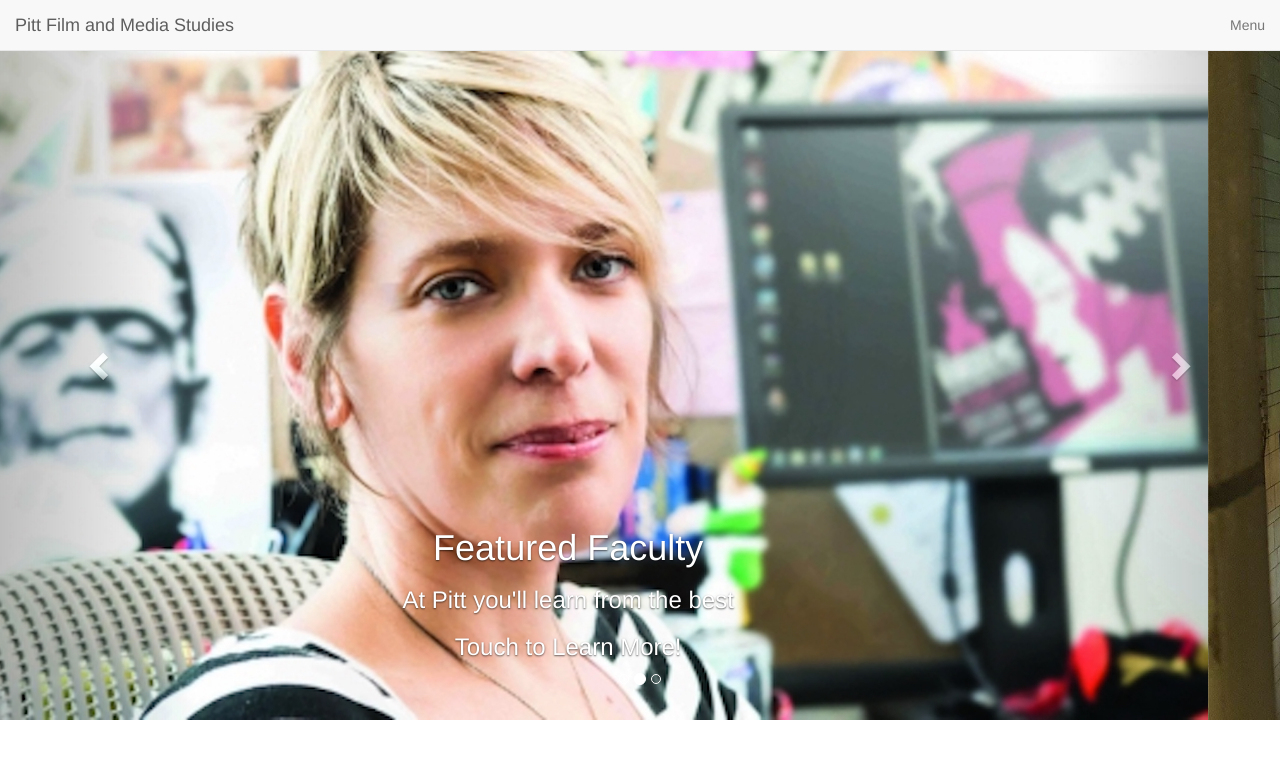
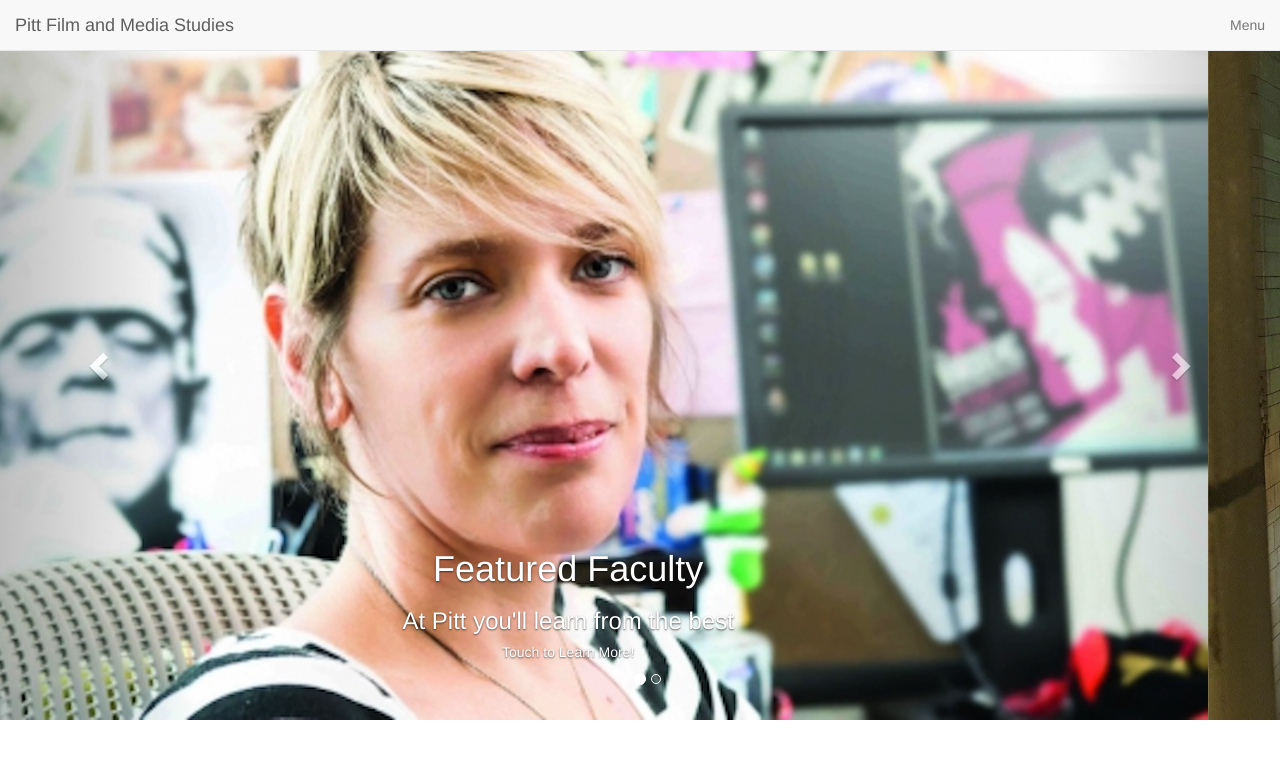
Before and after one commit to sjquigley/department-touchscreen, a plain HTML site: page index.html in a window 1280 px wide. Drawn offline with nearby package versions, Linux system fonts and the light colour scheme.

Commit message:
Add files via upload

```diff
--- a/index.html
+++ b/index.html
@@ -47,7 +47,7 @@
       <div class="carousel-caption">
         <h1>Featured Faculty</h1>
         <h3>At Pitt you'll learn from the best</h3>
-                <h3>Touch to Learn More!</h3>
+                <h5>Touch to Learn More!</h5>
       </div>
     </div>
 
@@ -59,7 +59,7 @@
 
         <h1>Featured Courses</h1>
         <h3>Take a full range of Film and Media courses</h3>
-               <h3>Touch to Learn More!</h3>
+               <h5>Touch to Learn More!</h5>
       </div>
     </div>
 
@@ -71,7 +71,7 @@
         <h1>Featured Projects</h1>
         <h3>See what our faculty and students are working on</h3>
 
-                <h3>Touch to Learn More!</h3>
+                <h5>Touch to Learn More!</h5>
       </div>
     </div>
   </div>
```
